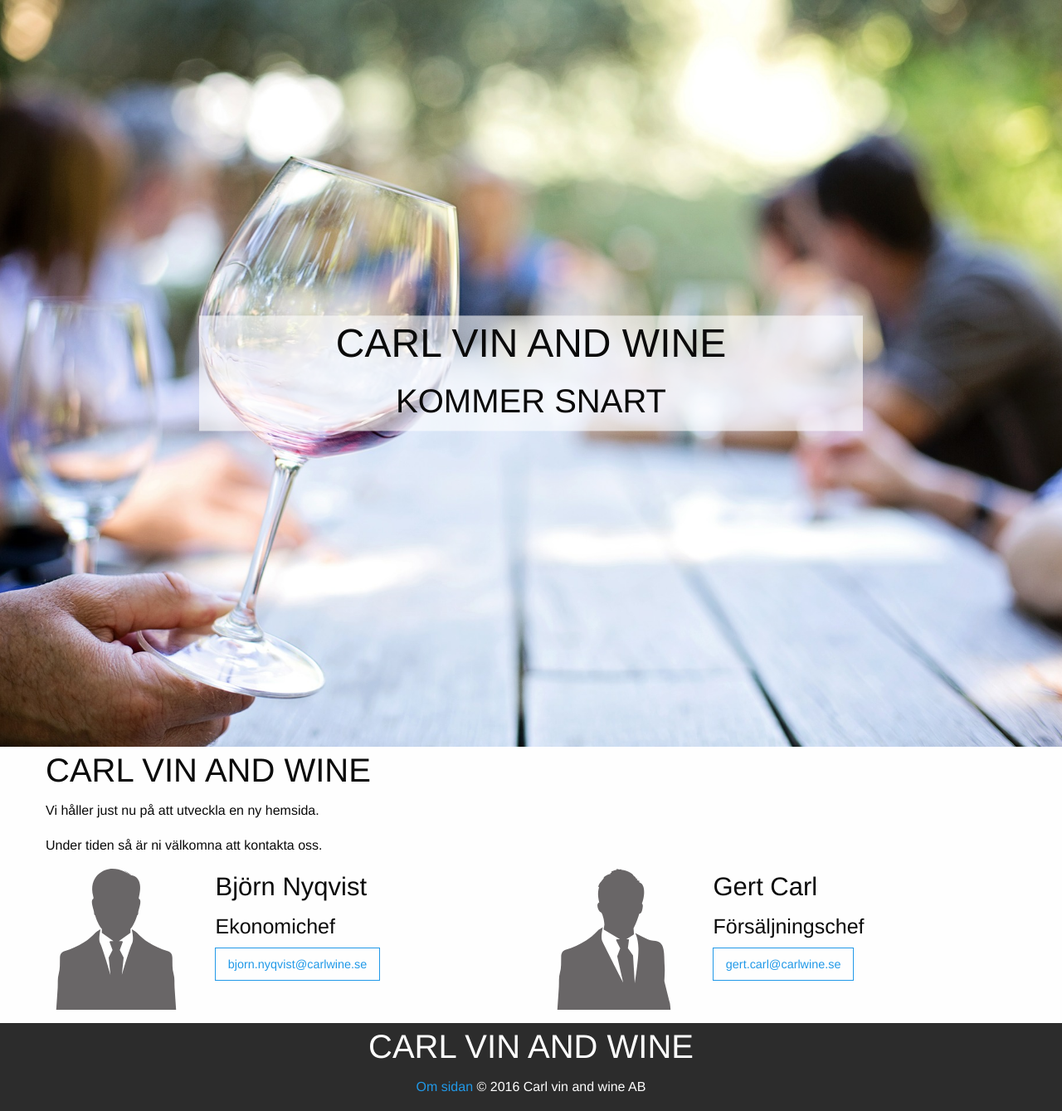
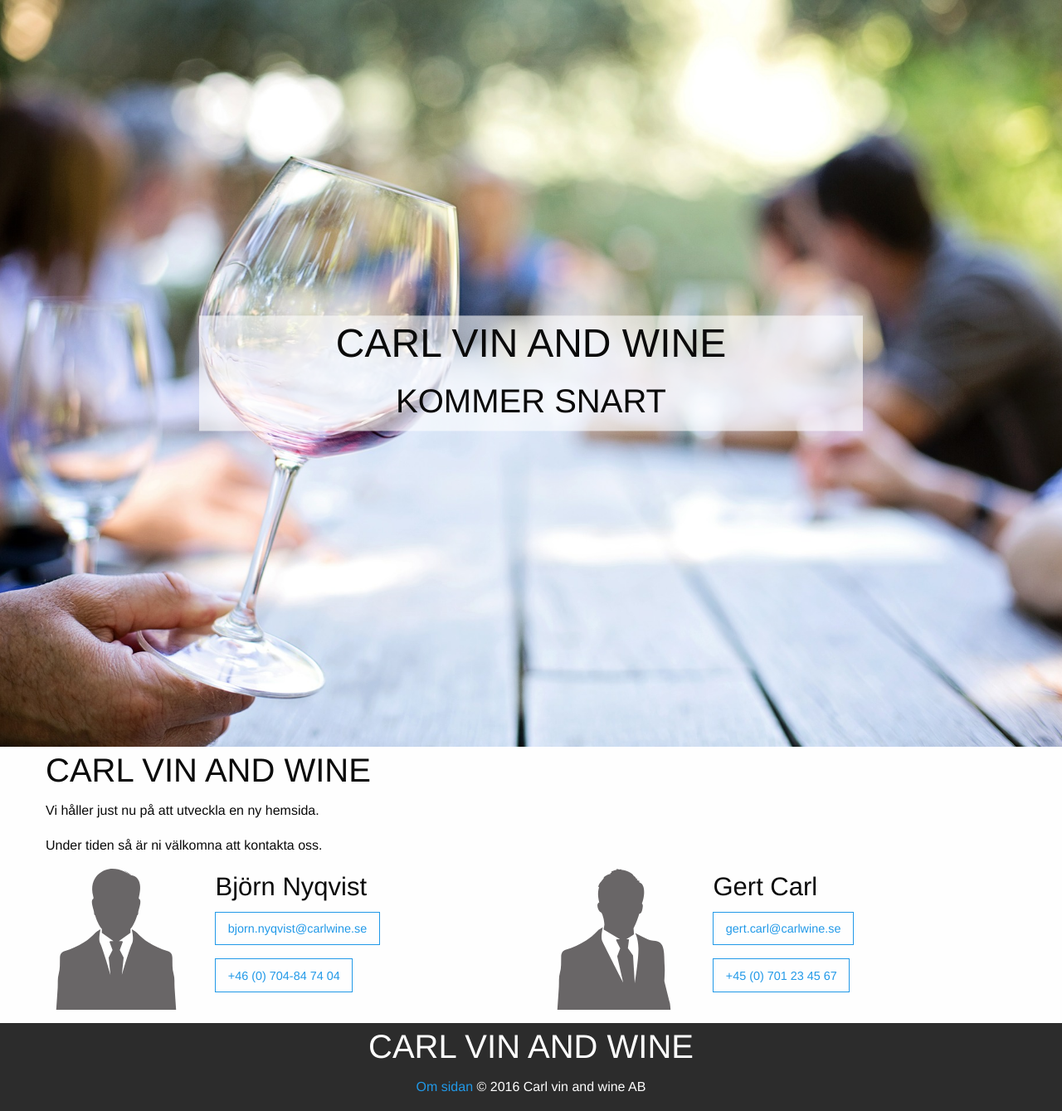
Before and after one commit to CalvinMcGee/carlwine.se, a Jekyll site: the page built from index.html, in a window 1280 px wide. Shown: the whole page at 83% size. Built offline with Jekyll 4.4.1, drawn with Linux system fonts in a browser that asks for light colours.

Commit message:
Tar bort titel, lägger till telefonnummer

```diff
--- a/index.html
+++ b/index.html
@@ -3,12 +3,14 @@ layout: default
 contacts:
   Björn Nyqvist:
     image: /img/silhoutte_02.svg
-    title: Ekonomichef
     email: bjorn.nyqvist@carlwine.se
+    phone_url: "+46704847404"
+    phone: "+46 (0) 704-84 74 04"
   Gert Carl:
     image: /img/silhoutte_01.svg
-    title: Försäljningschef
     email: gert.carl@carlwine.se
+    phone_url: "+45701234567"
+    phone: "+45 (0) 701 23 45 67"
 ---
 <main>
   <div class="row">
@@ -27,8 +29,8 @@ contacts:
           </div>
           <div class="contact">
             <h3>{{ contact[0] }}</h3>
-            <h4>{{ contact[1]["title"]}}</h4>
-            <a href="mailto:{{ contact[1]["email"] }}" class="button hollow">{{ contact[1]["email"] }}</a>
+            <a href="mailto:{{ contact[1]["email"] }}" class="button hollow">{{ contact[1]["email"] }}</a><br />
+            <a href="tel:{{ contact[1]["phone_url"] }}" class="button hollow">{{ contact[1]["phone"] }}</a>
           </div>
         </div>
       </div>
```
